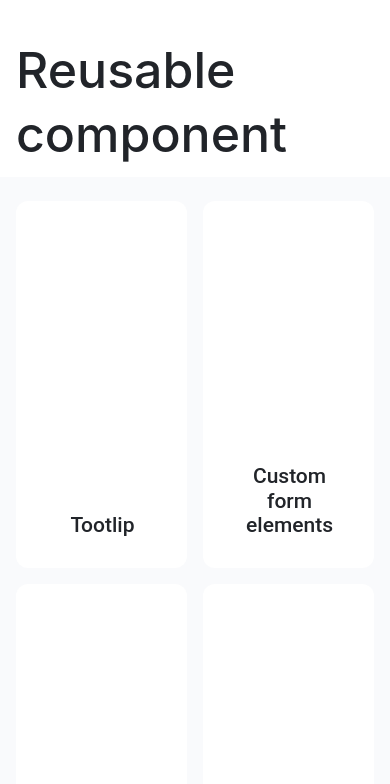
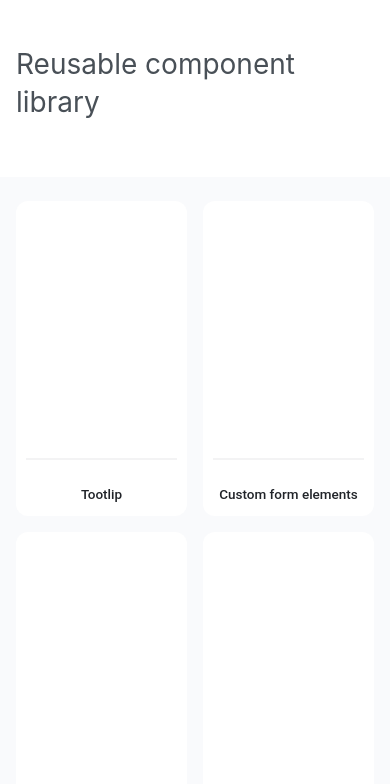
Before and after one commit to js-tasks-ru/htmlcss-20240614_dkalabukhov, a website: page index.html in a window 390 px wide. Shown: the part 60-844 px from the top of the page. Drawn offline with Linux system fonts and the light colour scheme; a web font is replaced by a local one.

Commit message:
Fixes for dz4-responsive-homepage task

```diff
--- a/assets/css/main.css
+++ b/assets/css/main.css
@@ -28,6 +28,8 @@
     --secondary: var(--purple);
 
     --container-width: 1110px;
+    --container-padding: 0;
+
     --main-background: #F9FAFC;
 
     --modal-background: #C4C4C4;
@@ -42,3 +44,15 @@
 body {
     font-family: 'Roboto', sans-serif;
 }
+
+@media (max-width: 1280px) {
+    :root {
+        --container-padding: 0 30px;
+    }
+}
+
+@media (max-width: 768px) {
+    :root {
+        --container-padding: 0 16px;
+    }
+}
--- a/components/card/card.css
+++ b/components/card/card.css
@@ -18,3 +18,18 @@
   line-height: 24.61px;
   text-align: center;
 }
+
+@media (max-width: 768px) {
+  .card {
+    padding: 50px 10px 10px;
+  }
+
+  .card__body {
+    box-shadow: 0px 2px 0 0px #2124290D;
+  }
+
+  .card__footer {
+    font-size: calc(1vw + 0.6rem);
+    line-height: 24px;
+  }
+}
--- a/components/footer/footer.css
+++ b/components/footer/footer.css
@@ -8,6 +8,7 @@
   display: flex;
   flex-direction: column;
   align-items: center;
+  padding: var(--container-padding);
 }
 
 .footer__heading {
@@ -25,10 +26,3 @@
   line-height: 24px;
   text-align: center;
 }
-
-@media (max-width: 768px) {
-  .footer {
-    padding-left: 16px;
-    padding-right: 16px;
-  }
-}
--- a/components/header/header.css
+++ b/components/header/header.css
@@ -6,6 +6,7 @@
 .header__container {
   max-width: var(--container-width);
   margin: 0 auto;
+  padding: var(--container-padding);
 }
 
 .header__headline {
@@ -13,26 +14,23 @@
 }
 
 .header__heading {
-  font-family: 'Inter', sans-serif;
+  font-family: Inter, sans-serif;
   font-size: 50px;
   font-weight: 500;
   line-height: 64px;
   margin-top: 41px;
 }
 
-@media (max-width: 1280px) {
-  .header {
-    padding-left: 30px;
-    padding-right: 30px;
-  }
-}
-
 @media (max-width: 768px) {
   .header__headline {
     justify-content: center;
   }
-  .header {
-    padding-left: 16px;
-    padding-right: 16px;
+
+  .header__heading {
+    font-weight: 400;
+    font-size: 28px;
+    line-height: 38px;
+    color: var(--grey-4);
+    margin-top: 48px;
   }
 }
--- a/components/mainly/mainly.css
+++ b/components/mainly/mainly.css
@@ -12,25 +12,20 @@
 .mainly__cards {
   display: grid;
   grid-template-columns: repeat(3, 1fr);
-  /* При использовании auto-fill высота колонок во 2 ряду 315px почему-то */
-  grid-template-rows: repeat(2, minmax(367px, auto));
+  grid-template-rows: repeat(auto-fill, minmax(367px, auto));
+  grid-auto-rows: minmax(367px, auto);
   grid-gap: 30px;
-}
-
-@media (max-width: 1280px) {
-  .mainly__cards {
-    padding-left: 30px;
-    padding-right: 30px;
-  }
+  padding: var(--container-padding);
 }
 
 @media (max-width: 768px) {
   .mainly__cards {
     grid-template-columns: repeat(2, 1fr);
-    grid-template-rows: repeat(3, minmax(367px, auto));
+    grid-template-rows: repeat(auto-fill, minmax(315px, auto));
+    grid-auto-rows: minmax(315px, auto);
     grid-gap: 16px;
-    padding: 0 16px;
   }
+
   .mainly__container {
     padding: 24px 0 102px;
   }
--- a/index.html
+++ b/index.html
@@ -52,7 +52,7 @@
                                 <div class="histogram histogram_preview">
                                     <header class="histogram__header">
                                         <h5 class="histogram__total-orders">Total orders</h5>
-                                        <div class="histogram__link">View all</div>
+                                        <!-- <div class="histogram__link">View all</div> -->
                                     </header>
                                     <div class="histogram__orders-count">50254</div>
                                     <div class="histogram__bars">
```
